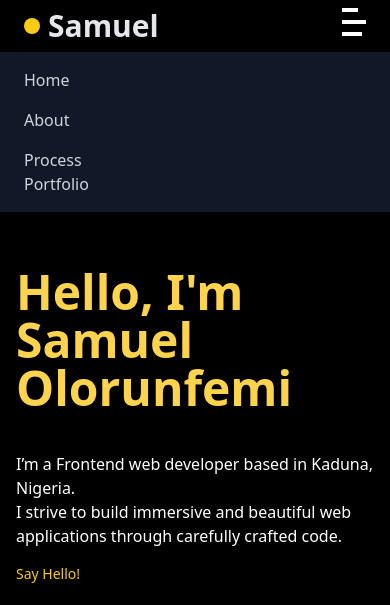
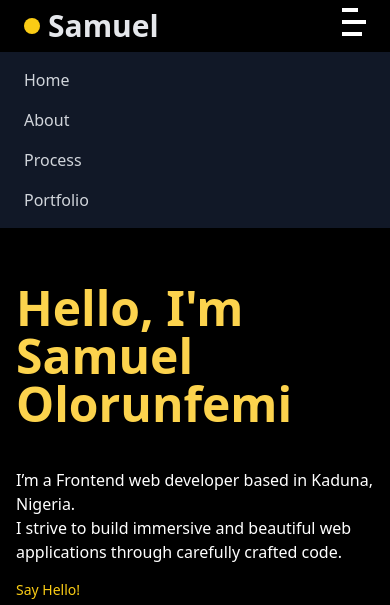
Before and after one commit to olorunfemisamuel/portfolioTest, a website: page index.html in a window 390 px wide. Both pictures are taken after a click on the element 354 px from the left and 26 px from the top of the page. Shown: the top 605 px of the page. Drawn offline with nearby package versions, Linux system fonts and the light colour scheme; files that its build step writes are made by us from their sources.

Commit message:
Adjusted hamburger navlinks

```diff
--- a/index.html
+++ b/index.html
@@ -46,7 +46,7 @@
     <a href="" class="hover:text-yellow-500 block">Home</a>
     <a href="" class="hover:text-yellow-500 block">About</a>
     <a href="" class="hover:text-yellow-500 block">Process</a>
-    <a href="" class="hover:text-yellow-500">Portfolio</a>
+    <a href="" class="hover:text-yellow-500 block">Portfolio</a>
 </div>
 
         </header>
```
